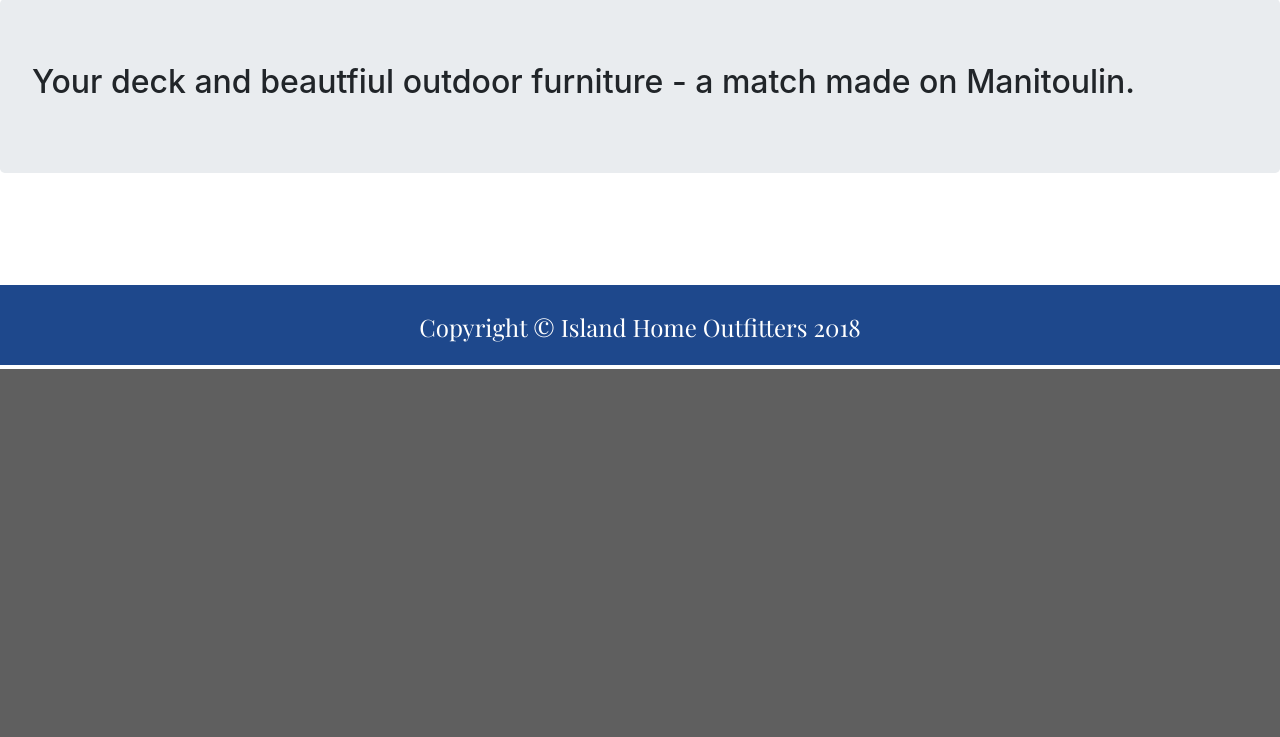
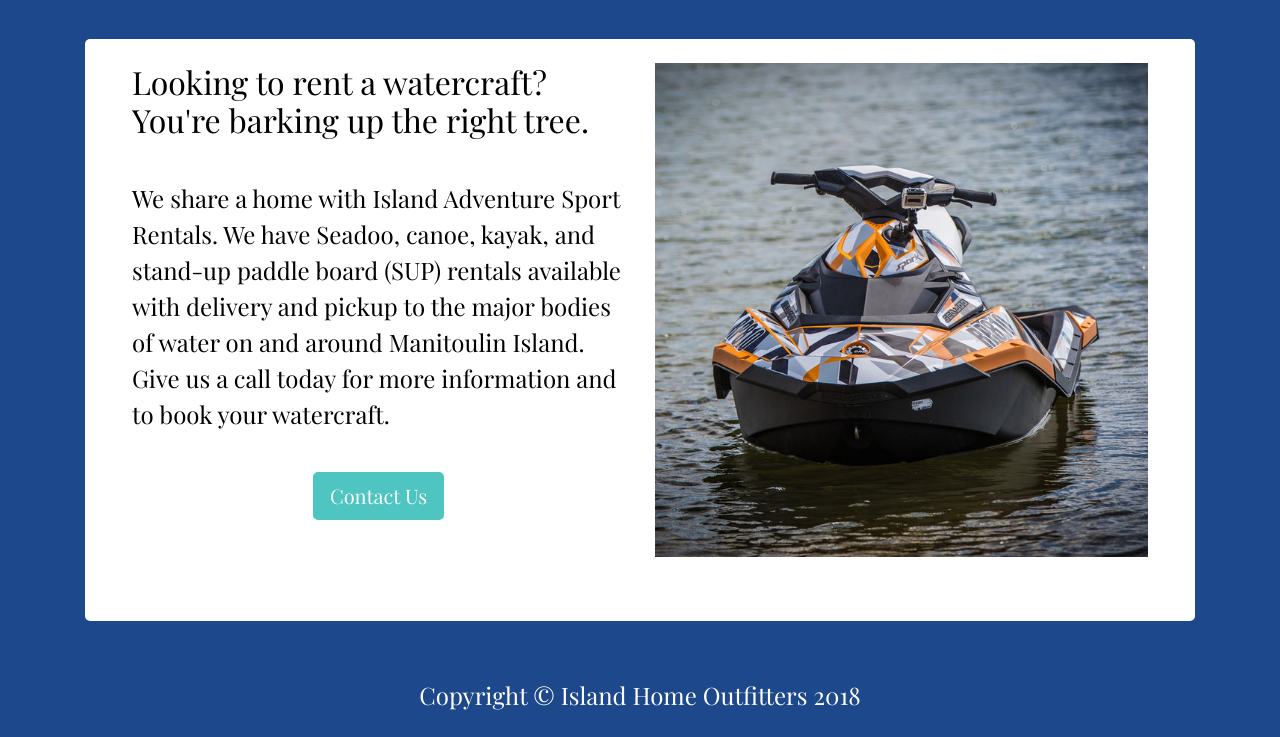
Before and after one commit to aargall/store, a Django app: page /iho/ in a window 1280 px wide. Shown: the part 801-1538 px from the top of the page. Before the commit the page ends 1170 px from the top, so only its background shows below. Run offline with Django 3.2, Linux system fonts and the light colour scheme; data comes from the database, SQL or seed files in the repository; data that the repository does not hold is empty; some libraries are stand-ins or nearby versions.

Commit message:
Pushing initial site design to deployment.

```diff
--- a/static/css/styles.css
+++ b/static/css/styles.css
@@ -53,34 +58,46 @@ body {
 	font-size: 3vw;
 	color: white;
 }
+.splashtext2 {
+	font-size: 3vw;
+	color: white;
+}
+.splashtext3 {
+	font-size: 5vw;
+	color: white;
+}
 #island {
 	height: 15vh;
 	width: auto;
-	padding: 0;
 	padding-bottom: 3vh;
 	margin: 0;
 }
 #splashbrand {
 	color: white;
 	font-family: 'Great Vibes', cursive;
-	font-size: 4vw;
-	padding: 0;
-	margin: 0;
+	font-size: 6vw;
+	margin-left: 1vw;
 }
 #content {
-   padding-bottom: 10vh;   /* Height of the footer */
+	min-height: 90vh;
+   /*padding-bottom: 10vh;   !* Height of the footer *!*/
 	 padding-top: 0; /* Height of navbar */
 }
 
 #rentals {
+	color: black;
+	background-color: white;
+	border-radius: 5px;
 	margin-top: 5vh;
+	padding-top: 3vh;
 }
 
 .footer-basic-centered{
 	background-color: #1e488c;
 	width: 100%;
-	height: 10vh;
+	min-height: 10vh;
 	text-align: center;
+	padding: 0;
 }
 
 .footer-basic-centered .footer-company-name{
@@ -88,7 +105,7 @@ body {
 	font-size: 3vh;
 	font-family: 'Playfair Display', serif;
 	margin: 0;
-	padding: 5vh;
+	padding: 2vh;
 }
 
 
--- a/templates/index.html
+++ b/templates/index.html
@@ -6,37 +6,34 @@
 <div class="jumbotron darken">
     <div class="container">
         <h2 class="splashtext">Whether you're a neighbour or just visiting Manitoulin Island,</h2>
-        <h2 class="splashtext">you're style starts here.</h2>
-        <img id="island" src="{% static 'images/island_#7a9fdb.png' %}">
+        <h2 class="splashtext2">you're style starts here.</h2>
+        <img id="island" src="{% static 'images/island_white.png' %}" style="margin-bottom: 5vh;">
 {#        <div style="padding-top: 5vh"></div>#}
-        <h2 class="splashtext">Welcome to <span id="splashbrand">Island Home Outfitters</span></h2>
+        <h2 class="splashtext3">Welcome to   <span id="splashbrand">Island Home Outfitters</span></h2>
 
     </div>
 </div>
-
 <div class="container">
-    <div id="rentals" class="jumbotron">
-        <h2>Looking to rent a watercraft? You're barking up the right tree.</h2>
+<div id="rentals" class="jumbotron">
+    <div class="container">
+        <div class="row">
+            <div class="col-md-6 col-sm-12" style="color: black;">
+                <h2>Looking to rent a watercraft? You're barking up the right tree.</h2>
+                <p style="font-size: 3vh; margin-top: 5vh;">We share a home with Island Adventure Sport Rentals. We have Seadoo, canoe, kayak, and stand-up paddle board (SUP) rentals
+                available with delivery and pickup to the major bodies of water on and around Manitoulin Island.
+                Give us a call today for more information and to book your watercraft.</p>
+                <div style="text-align: center">
+                    <a href="{% url 'contact' %}" class="btn btn-default btn-lg" style="color: white; border-radius: 5px; background-color: #4EC5C1; margin-bottom: 3vh; margin-top: 3vh;">Contact Us</a>
+                </div>
+            </div>
+            <div class="col-md-6 col-sm-12">
+                <img src="/static/images/seadoo_trimmed.png" style="width: 100%; height: auto;">
+            </div>
+        </div>
     </div>
-
 </div>
-    <div id="crp" class="jumbotron">
-        <h2>Your deck and beautfiul outdoor furniture - a match made on Manitoulin. </h2>
-    </div>
-{#<div class="container">#}
-{#    <div class="row">#}
-{#        <div class="col-md-6 col-sm-12">#}
-{#            <div class="row">#}
-{#                <h3>Our store is constantly changing. Keep up to date with the happenings by following us on social media.</h3>#}
-{#            </div>#}
-{#            <div class="row">#}
-{#                <div class="col-12">#}
-{#                </div>#}
-{#            </div>#}
-{#        </div>#}
-{#        <div class="col-md-6 col-sm-12">#}
-{#            <h3>Instagram</h3>#}
-{#        </div>#}
-{#    </div>#}
+</div>
+{#<div id="crp" class="jumbotron">#}
+{#    <h2>Your deck and beautfiul outdoor furniture - a match made on Manitoulin. </h2>#}
 {#</div>#}
 {% endblock %}
```
Also changed, not shown: other parts of static/css/styles.css (+37 -8 lines), templates/contact.html (+40 -21 lines), static/images/island_white.png (added), static/images/seadoo-spark.jpg (added), static/images/seadoo_trimmed.png (added), 2 other files.
